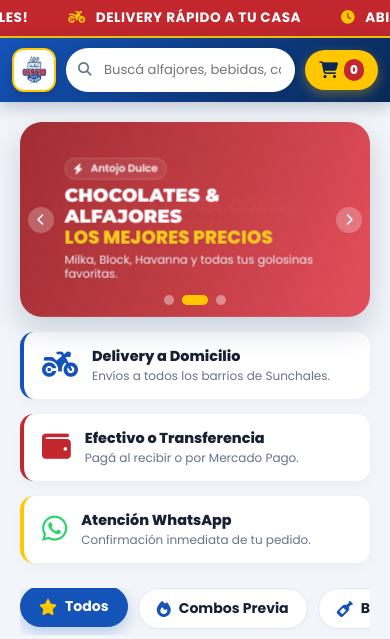
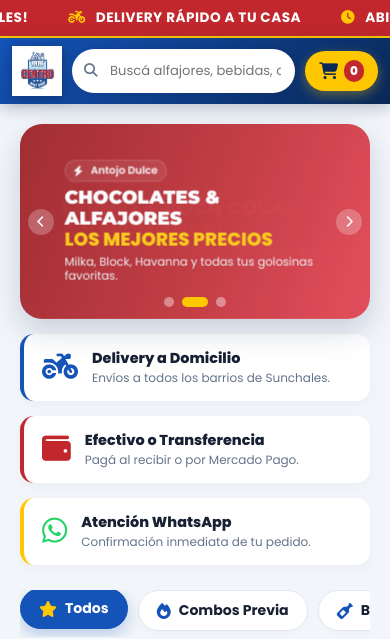
Before and after one commit to angelokpo/Centro-Mini-Shop, a plain HTML site: page index.html in a window 390 px wide. Shown: the top 639 px of the page. Drawn offline with Linux system fonts and the light colour scheme.

Commit message:
Update index.html

```diff
--- a/index.html
+++ b/index.html
@@ -91,7 +91,7 @@
         .nav-wrapper {
             max-width: 1250px;
             margin: 0 auto;
-            padding: 12px 20px;
+            padding: 10px 20px;
             display: flex;
             align-items: center;
             justify-content: space-between;
@@ -107,25 +107,24 @@
             flex-shrink: 0;
         }
 
+        /* Logo transparente, sin cuadrado blanco y con renderizado nítido */
         .logo-img-wrapper {
-            background: #fff;
-            width: 48px;
-            height: 48px;
-            border-radius: 14px;
+            background: transparent;
+            width: 58px;
+            height: 58px;
             display: flex;
             align-items: center;
             justify-content: center;
-            border: 2px solid var(--amarillo);
-            box-shadow: 0 4px 10px rgba(0,0,0,0.15);
             flex-shrink: 0;
-            overflow: hidden;
-            padding: 2px;
         }
 
         .logo-img-wrapper img {
             width: 100%;
             height: 100%;
             object-fit: contain;
+            image-rendering: -webkit-optimize-contrast;
+            image-rendering: crisp-edges;
+            filter: drop-shadow(0 2px 6px rgba(0, 0, 0, 0.3));
         }
 
         .logo-text h1 {
@@ -813,10 +812,10 @@
             border: 2px solid #fff;
         }
 
-        /* 9. Media Queries: AJUSTES EXCLUSIVOS PARA CELULAR */
+        /* 9. Media Queries: Celular */
         @media (max-width: 768px) {
             .nav-wrapper {
-                padding: 10px 12px;
+                padding: 8px 12px;
                 gap: 10px;
             }
 
@@ -825,10 +824,8 @@
             }
 
             .logo-img-wrapper {
-                width: 44px;
-                height: 44px;
-                border-radius: 12px;
-                border-width: 2px;
+                width: 50px;
+                height: 50px;
             }
 
             .logo-text {
@@ -947,7 +944,6 @@
         <div class="nav-wrapper">
             <div class="logo-box" onclick="window.scrollTo({top:0, behavior:'smooth'})">
                 <div class="logo-img-wrapper">
-                    <!-- Podés cambiar "logo.png" por la ruta de tu archivo de imagen local -->
                     <img src="logo.png" alt="Centro Mini Shop Logo" onerror="this.onerror=null; this.src='https://i.ibb.co/vz444C9/centro-mini-shop.png';">
                 </div>
                 <div class="logo-text">
```
